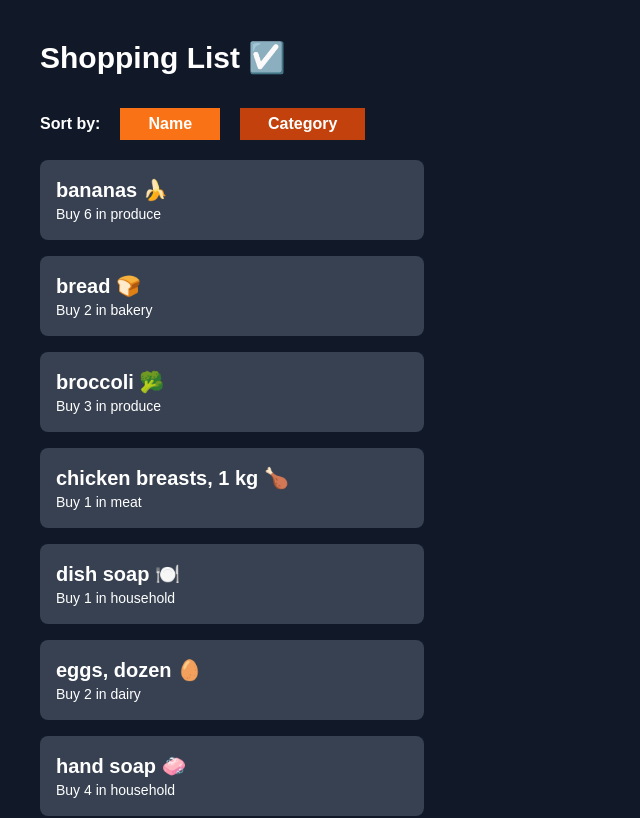
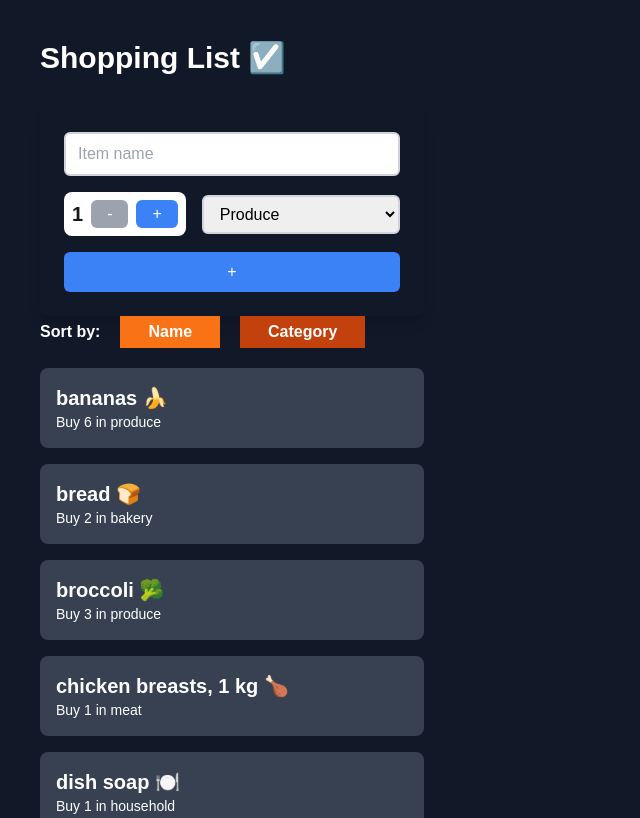
Before and after one commit to narapark7561/cprg306-assignments, a Next.js app: page /week-7 in a window 1280 px wide. Shown: the top 818 px of the page, without its empty margins (0-640 px from the left). Built offline with nearby package versions, Linux system fonts and the light colour scheme.

Commit message:
Completed week-7 assignment

```diff
--- a/app/week-7/item-list.js
+++ b/app/week-7/item-list.js
@@ -1,17 +1,15 @@
-"use client";
+'use client';
 
-import { useState } from "react";
-import Item from "./item";
-import itemData from "./item.json";
+import { useState } from 'react';
+import Item from './item';
 
-export default function ItemList() {
-  let itemArray = itemData.map((item) => ({ ...item }));
-  const [sortBy, setSortBy] = useState("name");
+export default function ItemList({ items }) {
+  const [sortBy, setSortBy] = useState('name');
 
-  itemArray.sort((a, b) => {
-    if (sortBy === "name") {
+  const sortedItems = [...items].sort((a, b) => {
+    if (sortBy === 'name') {
       return a.name.localeCompare(b.name);
-    } else if (sortBy === "category") {
+    } else if (sortBy === 'category') {
       return a.category.localeCompare(b.category);
     }
   });
@@ -21,24 +19,24 @@ export default function ItemList() {
       <p className="text-white mb-5 font-bold">
         Sort by:
         <button
-          onClick={() => setSortBy("name")}
+          onClick={() => setSortBy('name')}
           className={`px-7 py-1 mr-5 ml-5 ${
-            sortBy === "name" ? "bg-orange-500" : "bg-orange-700"
+            sortBy === 'name' ? 'bg-orange-500' : 'bg-orange-700'
           }`}
         >
           Name
         </button>
         <button
-          onClick={() => setSortBy("category")}
+          onClick={() => setSortBy('category')}
           className={`px-7 py-1 mr-5  ${
-            sortBy === "category" ? "bg-orange-500" : "bg-orange-700"
+            sortBy === 'category' ? 'bg-orange-500' : 'bg-orange-700'
           }`}
         >
           Category
         </button>
       </p>
       <div>
-        {itemArray.map((item) => (
+        {sortedItems.map((item) => (
           <Item key={item.id} {...item} />
         ))}
       </div>
--- a/app/week-7/new-item.js
+++ b/app/week-7/new-item.js
@@ -1,33 +1,26 @@
-"use client";
+'use client';
 
-import { useState } from "react";
+import { useState } from 'react';
 
-export default function NewItem() {
+export default function NewItem({ onAddItem }) {
   const [quantity, setQuantity] = useState(1);
-  const [name, setName] = useState("");
-  const [category, setCategory] = useState("produce");
+  const [name, setName] = useState('');
+  const [category, setCategory] = useState('produce');
 
   const handleSubmit = (event) => {
     event.preventDefault();
     let item = {
+      id: Math.random().toString(36).substring(2, 9),
       name: name,
-      qty: quantity,
-      ct: category,
+      quantity: quantity,
+      category: category,
     };
 
-    console.log(
-      `You selected ${item.name} for ${item.qty} in ${item.ct} category`
-    );
+    onAddItem(item);
 
-    alert(`
-      Item: ${item.name}
-      Quantity: ${item.qty}
-      Category: ${item.ct}
-      `);
-
-    setName("");
+    setName('');
     setQuantity(1);
-    setCategory("produce");
+    setCategory('produce');
   };
 
   const handleItemNameChange = (event) => setName(event.target.value);
@@ -47,23 +40,23 @@ export default function NewItem() {
     }
   };
 
-  let incrementButtonStyles = "bg-blue-500 text-white rounded-md py-0.5 px-4";
-  let decrementButtonStyles = "bg-gray-400 text-white rounded-md py-0.5 px-4";
+  let incrementButtonStyles = 'bg-blue-500 text-white rounded-md py-0.5 px-4';
+  let decrementButtonStyles = 'bg-gray-400 text-white rounded-md py-0.5 px-4';
 
   if (quantity === 20) {
-    incrementButtonStyles = "bg-gray-400 text-white rounded-md py-0.5 px-4";
-    decrementButtonStyles = "bg-blue-500 text-white rounded-md py-0.5 px-4";
+    incrementButtonStyles = 'bg-gray-400 text-white rounded-md py-0.5 px-4';
+    decrementButtonStyles = 'bg-blue-500 text-white rounded-md py-0.5 px-4';
   } else if (quantity === 1) {
-    decrementButtonStyles = "bg-gray-400 text-white rounded-md py-0.5 px-4";
+    decrementButtonStyles = 'bg-gray-400 text-white rounded-md py-0.5 px-4';
   } else {
-    incrementButtonStyles = "bg-blue-500 text-white rounded-md py-0.5 px-4";
-    decrementButtonStyles = "bg-blue-500 text-white rounded-md py-0.5 px-4";
+    incrementButtonStyles = 'bg-blue-500 text-white rounded-md py-0.5 px-4';
+    decrementButtonStyles = 'bg-blue-500 text-white rounded-md py-0.5 px-4';
   }
 
   return (
     <form
       onSubmit={handleSubmit}
-      className="max-w-sm mx-auto bg-gray-900 p-6 rounded-lg shadow-lg space-y-4"
+      className="max-w-sm bg-gray-900 p-6 rounded-lg shadow-lg space-y-4"
     >
       <div className="mb-4">
         <input
--- a/app/week-7/page.js
+++ b/app/week-7/page.js
@@ -1,12 +1,25 @@
-import ItemList from "./item-list";
+'use client';
+
+import { useState } from 'react';
+import ItemList from './item-list';
+import NewItem from './new-item';
+import itemData from './item.json';
 
 export default function Page() {
+  const [items, setItems] = useState(itemData);
+  {
+    const handleAddItem = (item) => {
+      setItems([...items, item]);
+    };
+
     return (
       <main className="p-10 bg-gray-900 ">
         <h1 className="text-3xl font-bold text-white text-left mb-8">
           Shopping List ☑️
         </h1>
-      <ItemList />
+        <NewItem onAddItem={handleAddItem} />
+        <ItemList items={items} />
       </main>
     );
   }
+}
```
Lines whose indentation alone changed are shown as unchanged.
